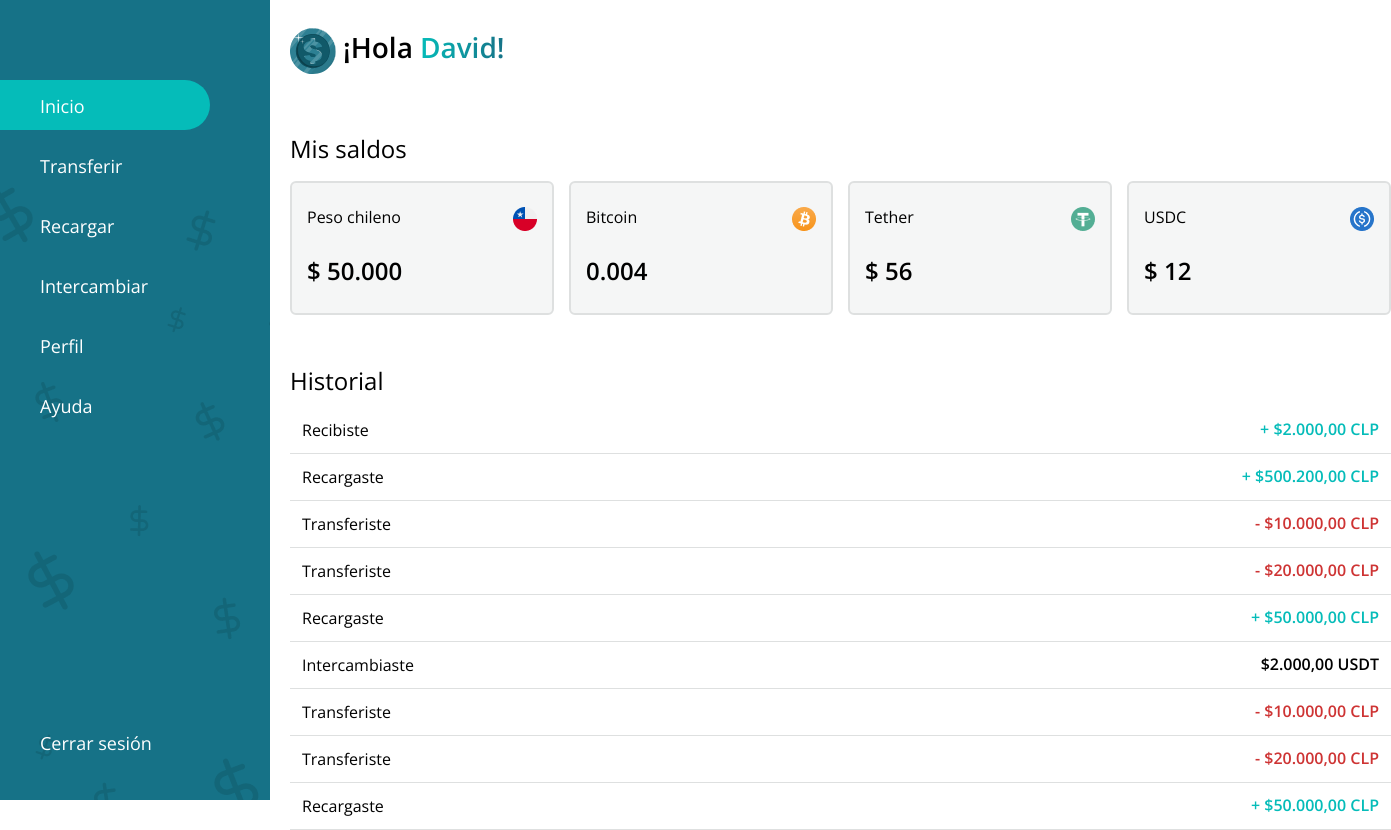
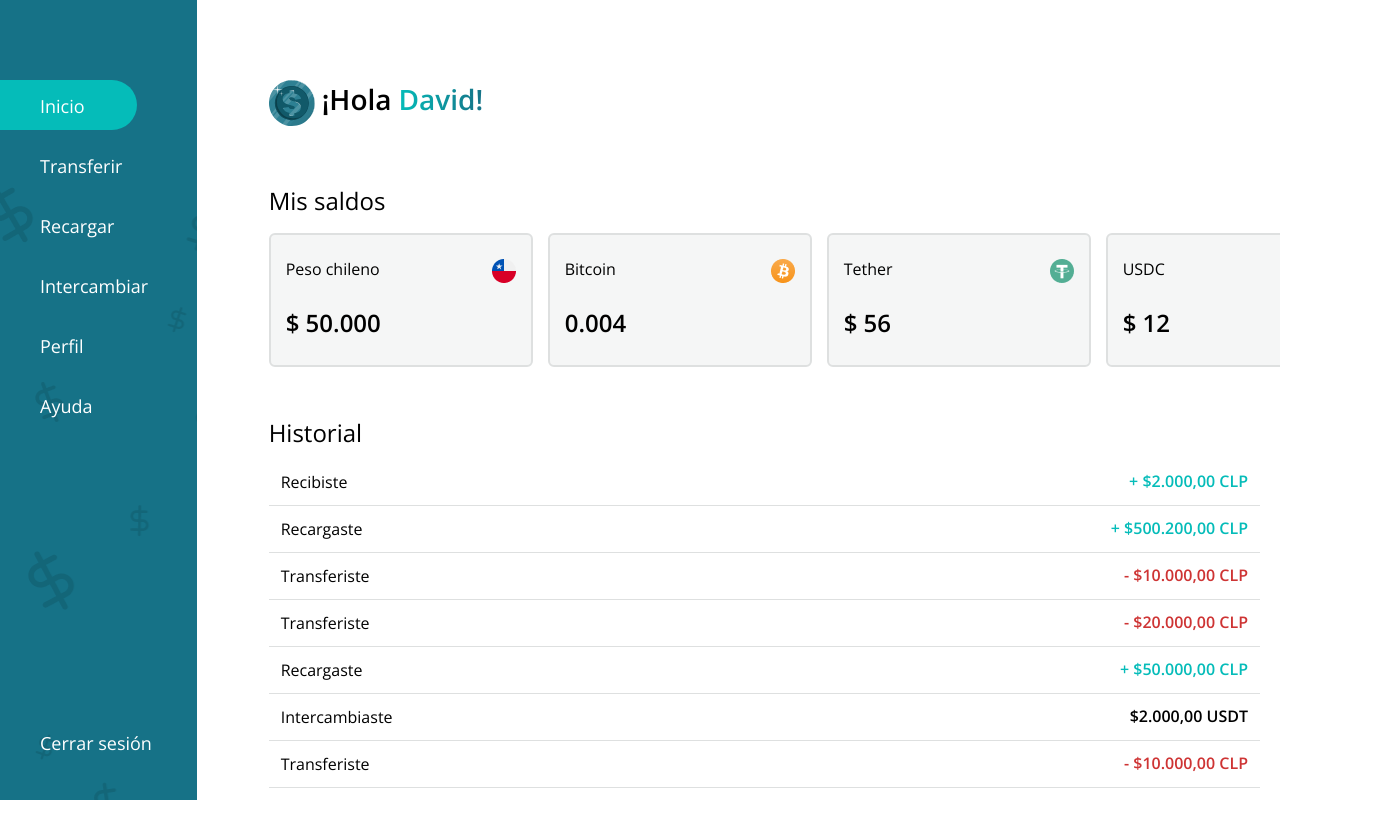
Before and after one commit to ramirobrugnoli/vitawallet, a React (Vite) app: page /home in a window 1280 px wide. Shown: the whole page, 1391 px wide, since content can reach past the window. After the commit the page ends 800 px from the top, so only its background shows below. Built offline with nearby package versions, Linux system fonts and the light colour scheme.

Commit message:
implemented grid in homepage

```diff
--- a/src/components/Home/Inicio/Inicio.module.css
+++ b/src/components/Home/Inicio/Inicio.module.css
@@ -2,4 +2,5 @@
   display: flex;
   flex-direction: column;
   gap: 30px;
+  margin: 4vh 0vh 0vh 4vh;
 }
--- a/src/components/Home/SidebarHome/SidebarHome.module.css
+++ b/src/components/Home/SidebarHome/SidebarHome.module.css
@@ -1,8 +1,7 @@
 .sidebar {
   background-color: var(--color-blue-1);
   color: white;
-  width: 250px;
-  height: 100vh;
+  height: 100%;
   padding-right: 20px;
   display: flex;
   flex-direction: column;
--- a/src/pages/HomePage/HomePage.module.css
+++ b/src/pages/HomePage/HomePage.module.css
@@ -4,4 +4,16 @@
   gap: 20px;
   margin: 0 auto;
   box-sizing: border-box;
+  height: 100vh;
 }
+
+.sidebarContainer {
+  grid-column: span 2;
+  height: 100%;
+}
+
+.contentContainer {
+  grid-column: span 10;
+  padding: 20px;
+  overflow-y: auto;
+}
--- a/src/pages/HomePage/HomePage.tsx
+++ b/src/pages/HomePage/HomePage.tsx
@@ -25,17 +25,17 @@ const HomePage: React.FC = () => {
       case 'Inicio':
         return <Inicio />;
       case 'Transferir':
-        return null;
+        return <div>Contenido de Transferir</div>;
       case 'Recargar':
-        return null;
+        return <div>Contenido de Recargar</div>;
       case 'Intercambiar':
-        return null;
+        return <div>Contenido de Intercambiar</div>;
       case 'Perfil':
-        return null;
+        return <div>Contenido de Perfil</div>;
       case 'Ayuda':
-        return null;
+        return <div>Contenido de Ayuda</div>;
       default:
-        return null;
+        return <Inicio />;
     }
   };
 
```
